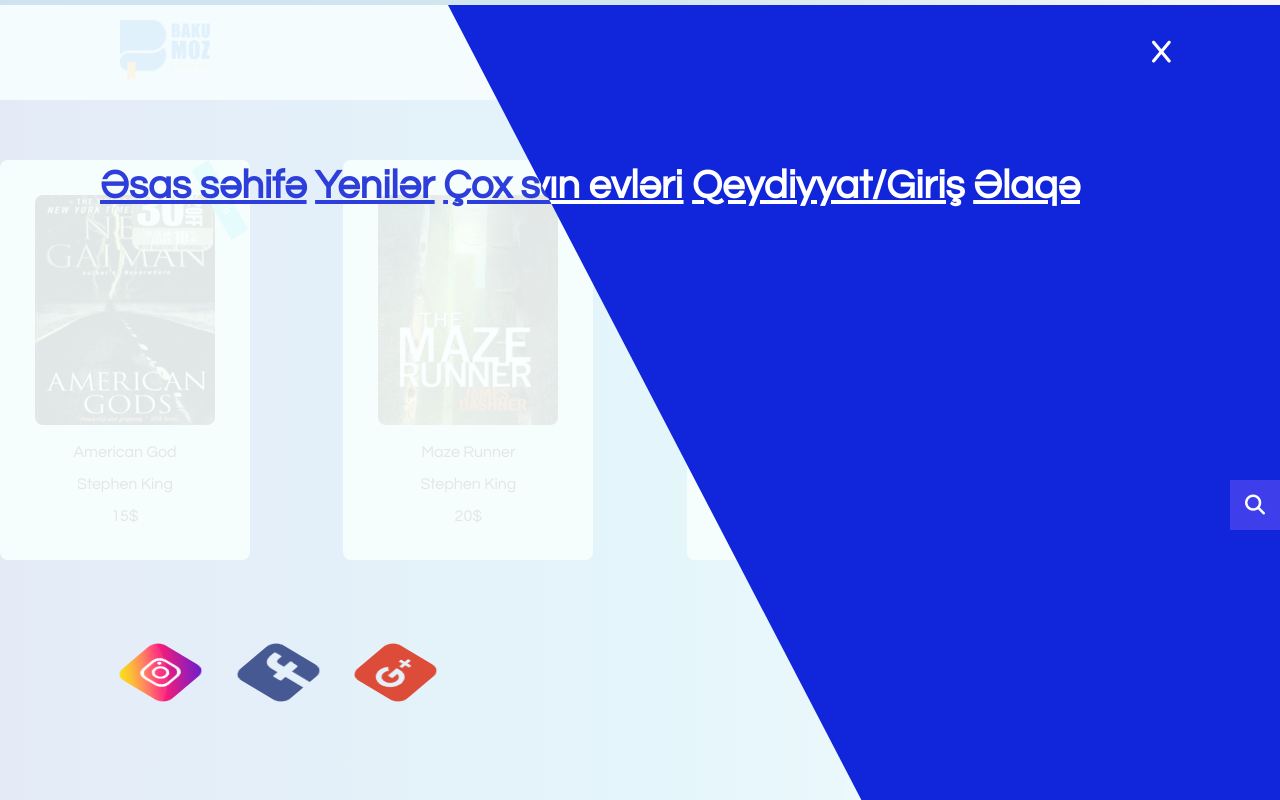
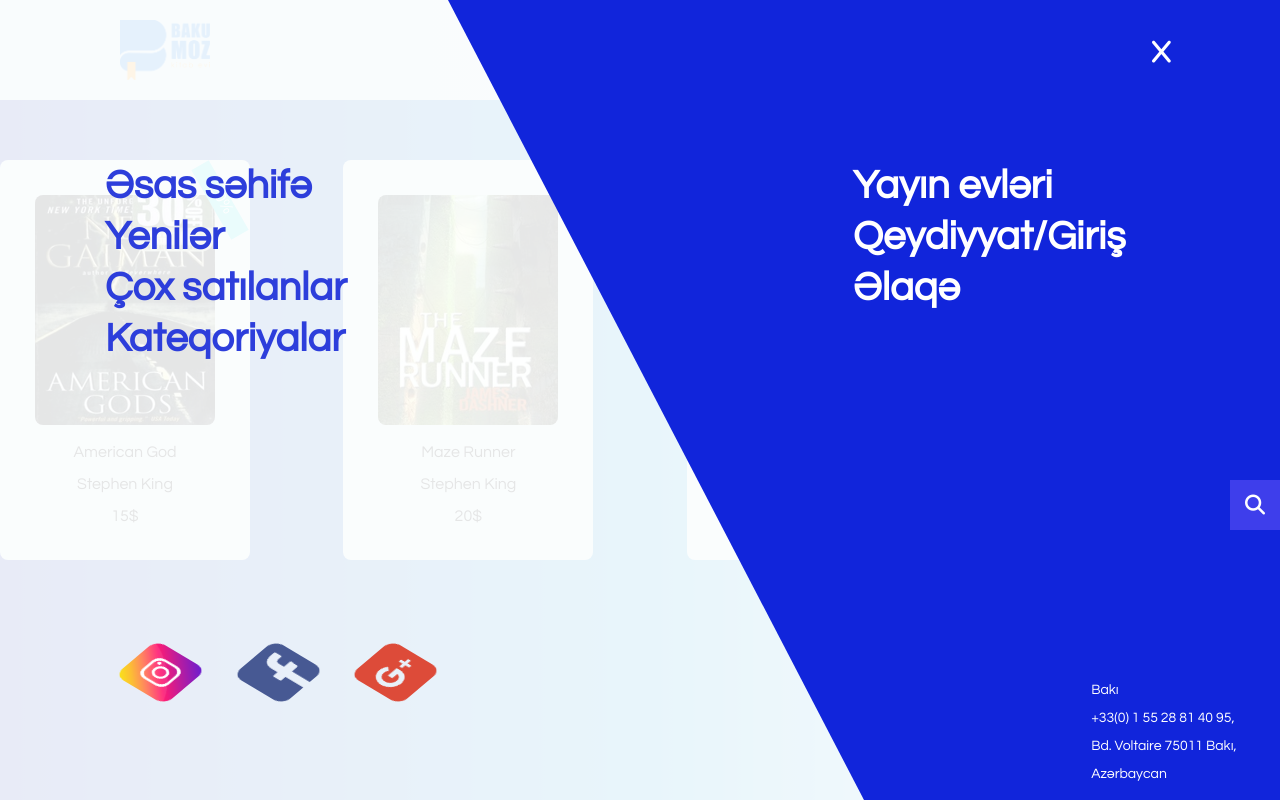
Before and after one commit to nazrellynv/js-bookstore, a plain HTML site: page index.html in a window 1280 px wide. Both pictures are taken after a click on the button "Menu". Shown: the top 800 px of the page. Drawn offline with nearby package versions, Linux system fonts and the light colour scheme.

Commit message:
Menu page is almost ready

```diff
--- a/index.html
+++ b/index.html
@@ -25,16 +25,16 @@
     <div id="popupWindow">
         <div id="nav-menu">
             <div id="nav-menu-1">
-                <div class="text">
-                    <a href="#">Əsas səhifə</a>
-                    <a href="#">Yenilər</a>
-                    <a href="#">Çox satılanlar</a>
-                    <a href="#">Kateqoriyalar</a>
+                <div class="text-1">
+                    <a class="nav-links" href="#">Əsas səhifə</a>
+                    <a class="nav-links" href="#">Yenilər</a>
+                    <a class="nav-links" href="#">Çox satılanlar</a>
+                    <a class="nav-links" href="#">Kateqoriyalar</a>
                 </div>
 
             </div>
             <div id="nav-menu-2">
-                <div class="text">
+                <div class="text-2">
                     <a href="#">Yayın evləri</a>
                     <a href="#">Qeydiyyat/Giriş</a>
                     <a href="#">Əlaqə</a>
@@ -45,6 +45,12 @@
             <img src="images/instagram.png">
             <img src="images/facebook.png">
             <img src="images/google-plus.png">
+       </div>
+       <div id="contact-info">
+           <p>Bakı </p>
+           <p>+33(0) 1 55 28 81 40 95,</p>
+           <p>Bd. Voltaire 75011 Bakı,</p>
+           <p>Azərbaycan</p>
        </div>
        <i id="close-Menu"  class="fa-solid fa-x"></i>
     </div>
--- a/script.js
+++ b/script.js
@@ -1,12 +1,25 @@
 menuBtn=document.querySelector('.link-button');
-closeBtn=document.querySelector('#close-Menu')
+closeBtn=document.querySelector('#close-Menu');
+navMenu1=document.querySelector('#nav-menu-1');
+navMenu2=document.querySelector('#nav-menu-2');
+text1=document.querySelector('.text-1');
+text2=document.querySelector('.text-2');
+icons=document.querySelector('#icons');
+contactInfo=document.querySelector('#contact-info');
+
+
 
 menuBtn.addEventListener("click", showMenu);
 
 function showMenu(event) {
     event.preventDefault();
     popupWindow.style.display = "block";
-
+    navMenu1.classList.toggle('active');
+    navMenu2.classList.toggle('active');
+    text1.classList.toggle('active');
+    text2.classList.toggle('active');
+    icons.classList.toggle('active');
+    contactInfo.classList.toggle('active');
 
 }
 closeBtn.addEventListener("click", closeMenu);
@@ -14,8 +27,6 @@ closeBtn.addEventListener("click", closeMenu);
 function closeMenu(event) {
     event.preventDefault();
     popupWindow.style.display = "none";
-
-
 }
 
 
--- a/style.css
+++ b/style.css
@@ -82,7 +82,6 @@ body {
 
 }
 
-
 .link-button {
     border-style: none;
     background-color: transparent;
@@ -109,16 +108,116 @@ body {
     left: 0;
     overflow: hidden;
     position: relative;
+}
+#contact-info {
+    bottom: 0;
+    right: 3%;
+    z-index: 1000;
+    position: absolute;
+    color: white;
+    font-size: 14px;
+    padding: 5px;
+
+}
+#contact-info.active {
+    animation: showElements2 1.6s;
+}
+#nav-menu-1.active {
+    animation: showLeftPage 1s;
+}
+
+#nav-menu-2.active {
+    animation: showRightPage 1s;
+}
+@keyframes showLeftPage {
+
+    from {
+        transform: translateX(0) translateY(-500px);
+        opacity:0;
+
+    }
+
+    to {
+        transform: translateX(0px) translateY(0);
+        opacity: 1;
+    }
+
+}
+@keyframes showRightPage {
+    from {
+        transform: translateX(0px) translateY(-500px);
+        opacity:0;
+
+
+    }
+
+    to {
+        transform: translateX(0) translateY(0);
+        opacity: 1;
+    }
+}
+.text-1.active {
+    animation: showElements 1.6s;
+}
+.text-2.active {
+    animation: showElements2 1.6s;
+
+}
+@keyframes showElements {
+    0% {
+        opacity: 0;
+        transform: translateX(-500px);
+
+
+    }
+    360% {
+        opacity: 1;
+       transform: translateX(0);
+
+    }
+
+}
+@keyframes showElements2 {
+    0% {
+        opacity: 0;
+        transform:  translateX(500px);
+
+
+    }
+    360% {
+        opacity: 1;
+       transform: translateX(0);
+
+    }
+
+}
+#nav-menu-1 a:hover {
+    background-color: rgb(45, 62, 219);
+    width: 300px;
+    padding: 5px;
+    color: white;
+    transition: all 0.5s;
+    padding-left: 8px;
 
 
 }
+#nav-menu-2 a:hover {
+    background-color: white;
+    width: 300px;
+    padding: 5px;
+    color: rgb(45, 62, 219);;
+    transition: all 0.5s;
+    padding-left: 8px;
 
-
-#nav-menu {
-    font-size: 40px;
+}
+#icons.active {
+    animation:  showElements 1.6s ;
+}
+#nav-menu  a {
     text-decoration: none;
     display: block;
-    font-weight: 600;
+    font-size: 40px;
+    font-weight: 800;
     padding: 5px;
 
 }
@@ -128,30 +227,25 @@ body {
 
 }
 
-
-
 #nav-menu-2 {
     background-color: rgb(17, 37, 219);
     width: 65%;
     height: 100%;
-    padding-right: 100px;
     position: absolute;
+    padding-left: 400px;
     right: 0;
     z-index: 999;
     clip-path: polygon(100% 0, 100% 100%, 50% 100%, 0% 0%);
 
 
 }
-#nav-menu-2 .text{
-    z-index: 10;
-    position: absolute;
-    right: 200px;
+#nav-menu-2 .text-2{
     margin-top: 160px;
 
 }
 #nav-menu-1 {
     padding-left: 100px;
-    background-color: rgba(250 , 255, 255, 0.9);
+    background-color: rgba(254, 255, 255, 0.9);
     width:100%;
     height: 100%;
     position: absolute;
@@ -160,9 +254,7 @@ body {
     z-index: 999;
 
 }
-#nav-menu-1 .text{
-    z-index: 10;
-    position: absolute;
+#nav-menu-1 .text-1{
     left: 100px;
     margin-top: 160px;
 }
@@ -269,6 +361,7 @@ body {
     border-style: none;
     font-size: 20px;
     transform: rotateZ(360deg);
+    z-index:-1;
 }
 #search-input {
     position: absolute;
```
